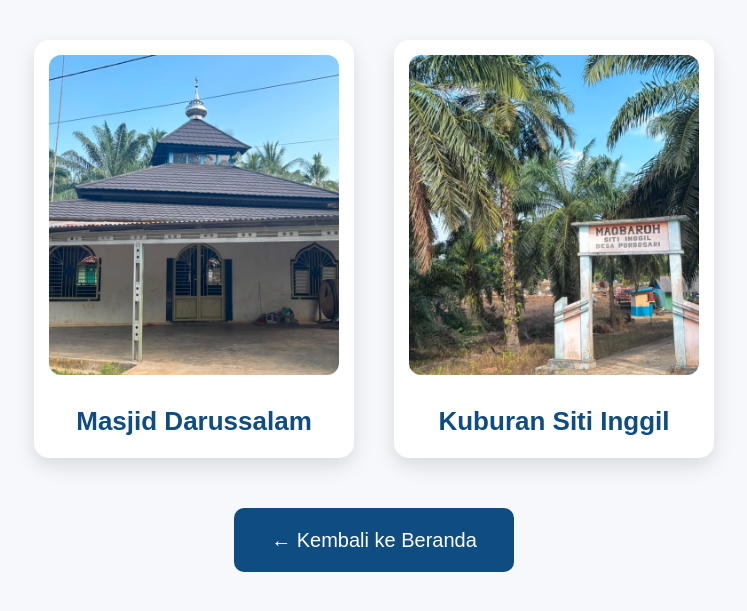
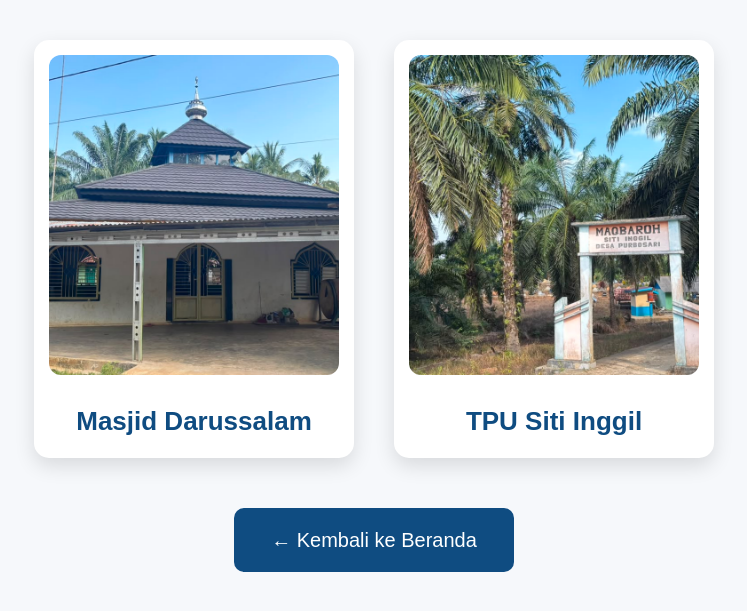
Before and after one commit to falcon321-lgtm/website-desa-purbosari, a plain HTML site: page rt12.html in a window 1280 px wide. Shown: the part 121-732 px from the top of the page, without its empty margins (266-1013 px from the left). Drawn offline with Linux system fonts and the light colour scheme.

```diff
--- a/rt12.html
+++ b/rt12.html
@@ -51,8 +51,8 @@
 
         <!-- Kuburan Siti Inggil -->
         <div class="gallery-item">
-            <img src="images/kuburan-siti-inggil.jpeg" alt="Kuburan Siti Inggil">
-            <h3>Kuburan Siti Inggil</h3>
+            <img src="images/kuburan-siti-inggil.jpeg" alt="TPU Siti Inggil">
+            <h3>TPU Siti Inggil</h3>
         </div>
 
     </div>
```
Also changed, not shown: images/aula-pendidikan-islam-api.jpeg (renamed from images/aula-pendidikan-islam-api..jpeg).
